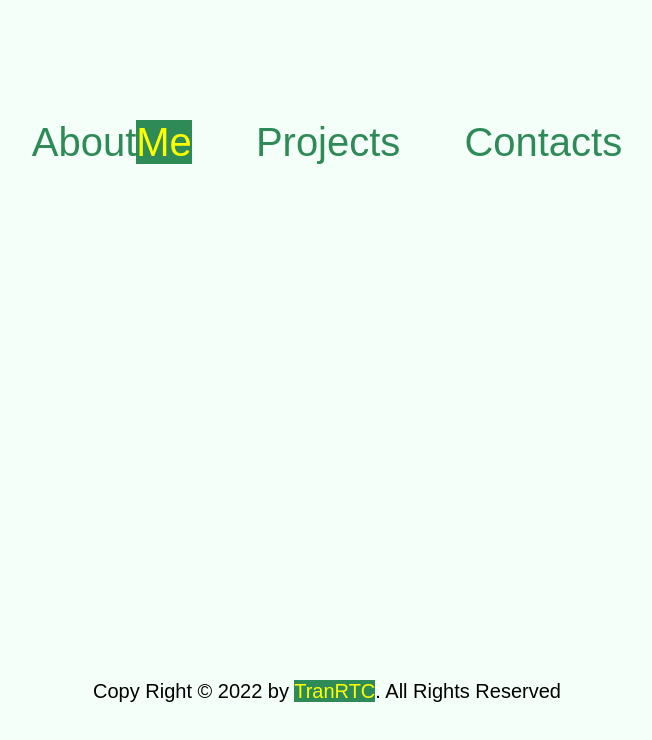
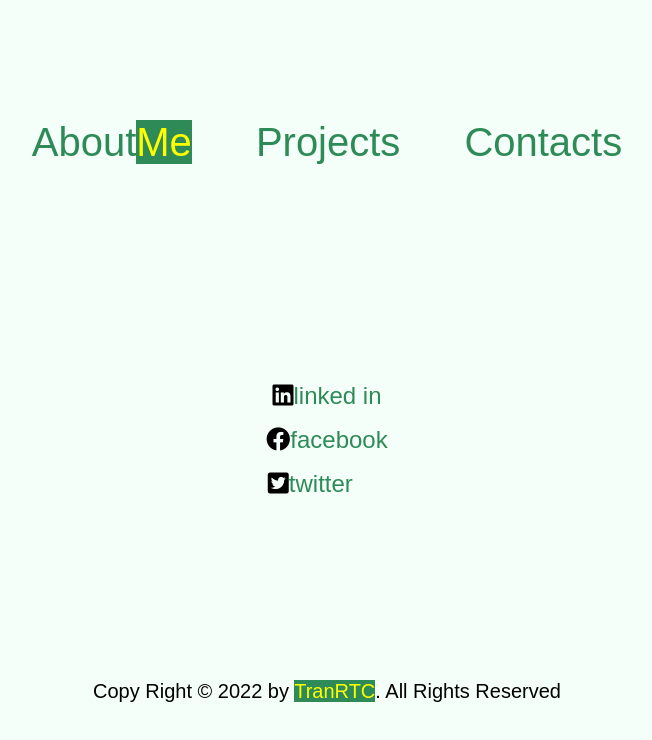
Before and after one commit to TranRTC/TranRTC.github.io, a plain HTML site: page Contacts.html in a window 1280 px wide. Shown: the whole page, without its empty margins (313-965 px from the left). Drawn offline with Linux system fonts and the light colour scheme; a web font is replaced by a local one.

Commit message:
Update Contacts.html

```diff
--- a/Contacts.html
+++ b/Contacts.html
@@ -9,6 +9,31 @@
     <link rel="preconnect" href="https://fonts.googleapis.com">
 <link rel="preconnect" href="https://fonts.gstatic.com" crossorigin>
 <link href="https://fonts.googleapis.com/css2?family=Rosario&display=swap" rel="stylesheet">
+<link rel="stylesheet" href="https://cdnjs.cloudflare.com/ajax/libs/font-awesome/6.2.0/css/all.css">
+</link>
+<style>
+    main {
+        display: flex;
+        justify-content: center;
+        row-gap: 2vh;
+        flex-direction: column;
+        text-align: center;
+        font-size: 3vh;
+    }
+
+    @keyframes move {
+        from {left:0px;}
+        to {left:150px;}
+    }
+
+    .linkedin {
+        animation-name: normal;
+        animation-duration: 2s;
+        animation-direction: reverse;
+        ani
+    }
+
+</style>
 </head>
 <body>
     <header>
@@ -20,6 +45,9 @@
         <div><a href="/Contacts.html">Contacts</a></div>
     </nav>
     <main>
+        <div class="linkedin"><i class="fa-brands fa-linkedin"></i><a href="https://www.linkedin.com/">linked in</a></div>
+        <div><i class="fa-brands fa-facebook"></i><a href="https://www.facebook.com">facebook</a></div>
+        <div><i class="fa-brands fa-square-twitter"></i><a href="https://twitter.com">twitter&nbsp;&nbsp;&nbsp;&nbsp;&nbsp;</a></div>
 
     </main>
 
```
